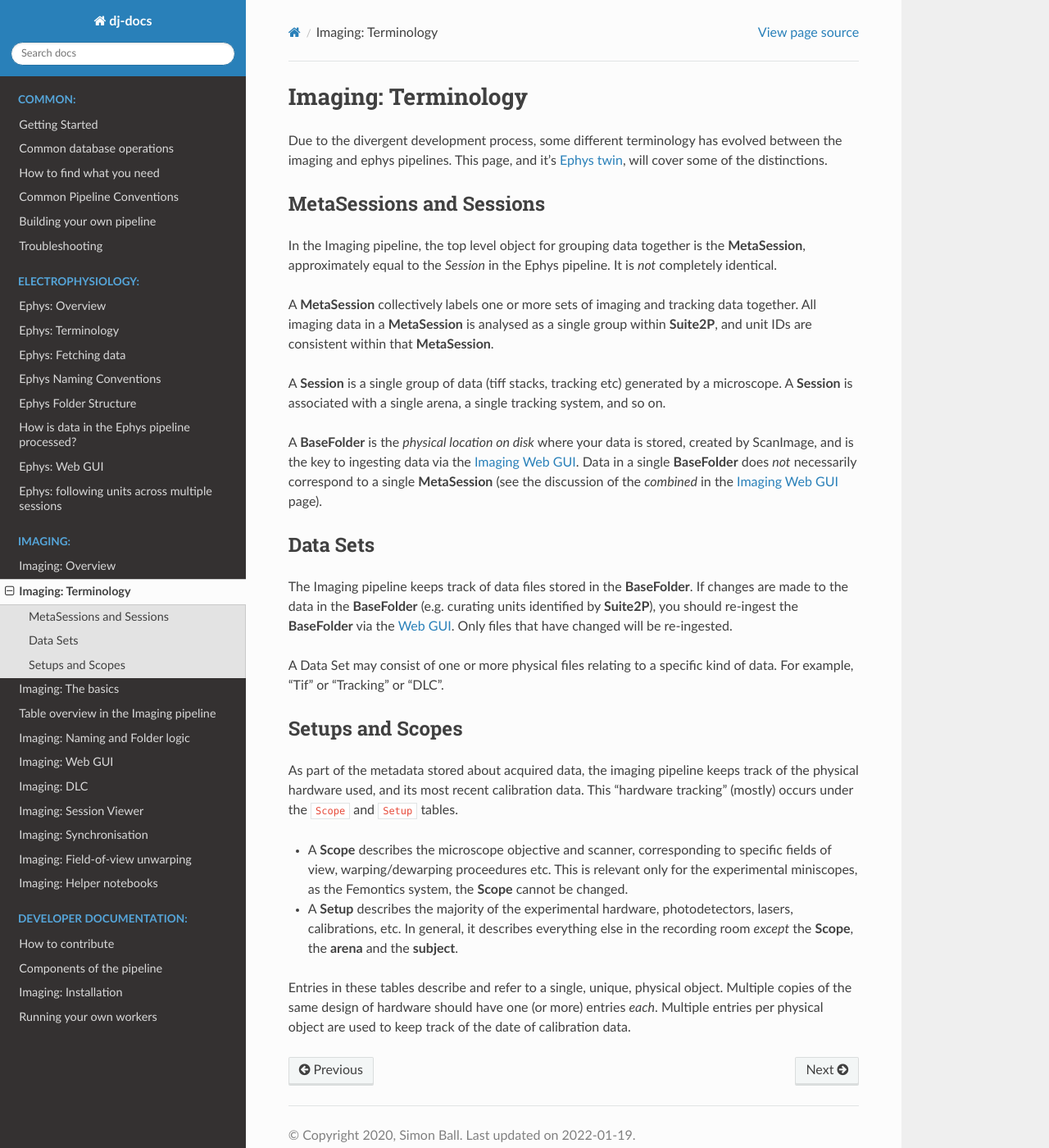
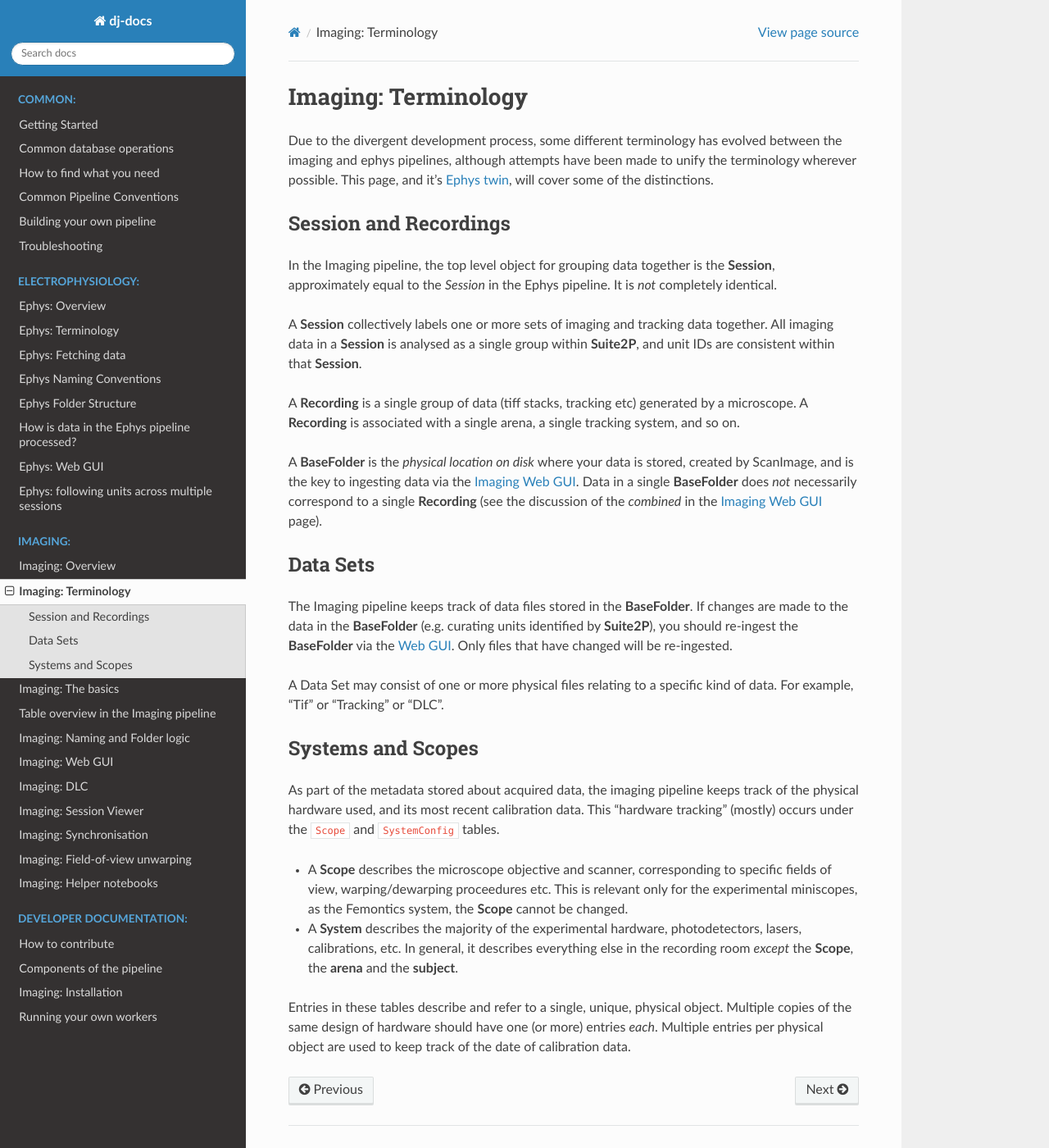
Before and after one commit to kavli-ntnu/dj-docs, a Sphinx documentation site: the page built from docs/imaging/terminology.rst, in a window 1280 px wide and 1400 px high. Shown: the whole window at 82% size. Built offline with Sphinx 7.4.7 and the Read the Docs theme 2.0.0, drawn with Linux system fonts in a browser that asks for light colours.

Commit message:
Update imaging terminology for new imaging

```diff
--- a/docs/imaging/terminology.rst
+++ b/docs/imaging/terminology.rst
@@ -4,19 +4,19 @@
 Imaging: Terminology
 ======================================
 
-Due to the divergent development process, some different terminology has evolved between the imaging and ephys pipelines. This page, and it's :ref:`Ephys twin<Ephys Terminology>`, will cover some of the distinctions.
+Due to the divergent development process, some different terminology has evolved between the imaging and ephys pipelines, although attempts have been made to unify the terminology wherever possible. This page, and it's :ref:`Ephys twin<Ephys Terminology>`, will cover some of the distinctions.
 
 
-MetaSessions and Sessions
+Session and Recordings
 -------------------------------
 
-In the Imaging pipeline, the top level object for grouping data together is the **MetaSession**, approximately equal to the *Session* in the Ephys pipeline. It is *not* completely identical.
+In the Imaging pipeline, the top level object for grouping data together is the **Session**, approximately equal to the *Session* in the Ephys pipeline. It is *not* completely identical.
 
-A **MetaSession** collectively labels one or more sets of imaging and tracking data together. All imaging data in a **MetaSession** is analysed as a single group within **Suite2P**, and unit IDs are consistent within that **MetaSession**.
+A **Session** collectively labels one or more sets of imaging and tracking data together. All imaging data in a **Session** is analysed as a single group within **Suite2P**, and unit IDs are consistent within that **Session**.
 
-A **Session** is a single group of data (tiff stacks, tracking etc) generated by a microscope. A **Session** is associated with a single arena, a single tracking system, and so on.
+A **Recording** is a single group of data (tiff stacks, tracking etc) generated by a microscope. A **Recording** is associated with a single arena, a single tracking system, and so on.
 
-A **BaseFolder** is the *physical location on disk* where your data is stored, created by ScanImage, and is the key to ingesting data via the :ref:`Imaging Web GUI<Imaging ingestion>`. Data in a single **BaseFolder** does *not* necessarily correspond to a single **MetaSession** (see the discussion of the *combined* in the :ref:`Imaging Web GUI<Imaging ingestion>` page).
+A **BaseFolder** is the *physical location on disk* where your data is stored, created by ScanImage, and is the key to ingesting data via the :ref:`Imaging Web GUI<Imaging ingestion>`. Data in a single **BaseFolder** does *not* necessarily correspond to a single **Recording** (see the discussion of the *combined* in the :ref:`Imaging Web GUI<Imaging ingestion>` page).
 
 
 
@@ -31,13 +31,13 @@
 
 .. _Imaging Terminology Setup:
 
-Setups and Scopes
+Systems and Scopes
 --------------------
 
-As part of the metadata stored about acquired data, the imaging pipeline keeps track of the physical hardware used, and its most recent calibration data. This "hardware tracking" (mostly) occurs under the ``Scope`` and ``Setup`` tables.
+As part of the metadata stored about acquired data, the imaging pipeline keeps track of the physical hardware used, and its most recent calibration data. This "hardware tracking" (mostly) occurs under the ``Scope`` and ``SystemConfig`` tables.
 
 - A **Scope** describes the microscope objective and scanner, corresponding to specific fields of view, warping/dewarping proceedures etc. This is relevant only for the experimental miniscopes, as the Femontics system, the **Scope** cannot be changed.
 
-- A **Setup** describes the majority of the experimental hardware, photodetectors, lasers, calibrations, etc. In general, it describes everything else in the recording room *except* the **Scope**, the **arena** and the **subject**.
+- A **System** describes the majority of the experimental hardware, photodetectors, lasers, calibrations, etc. In general, it describes everything else in the recording room *except* the **Scope**, the **arena** and the **subject**.
 
 Entries in these tables describe and refer to a single, unique, physical object. Multiple copies of the same design of hardware should have one (or more) entries *each*. Multiple entries per physical object are used to keep track of the date of calibration data.
```
